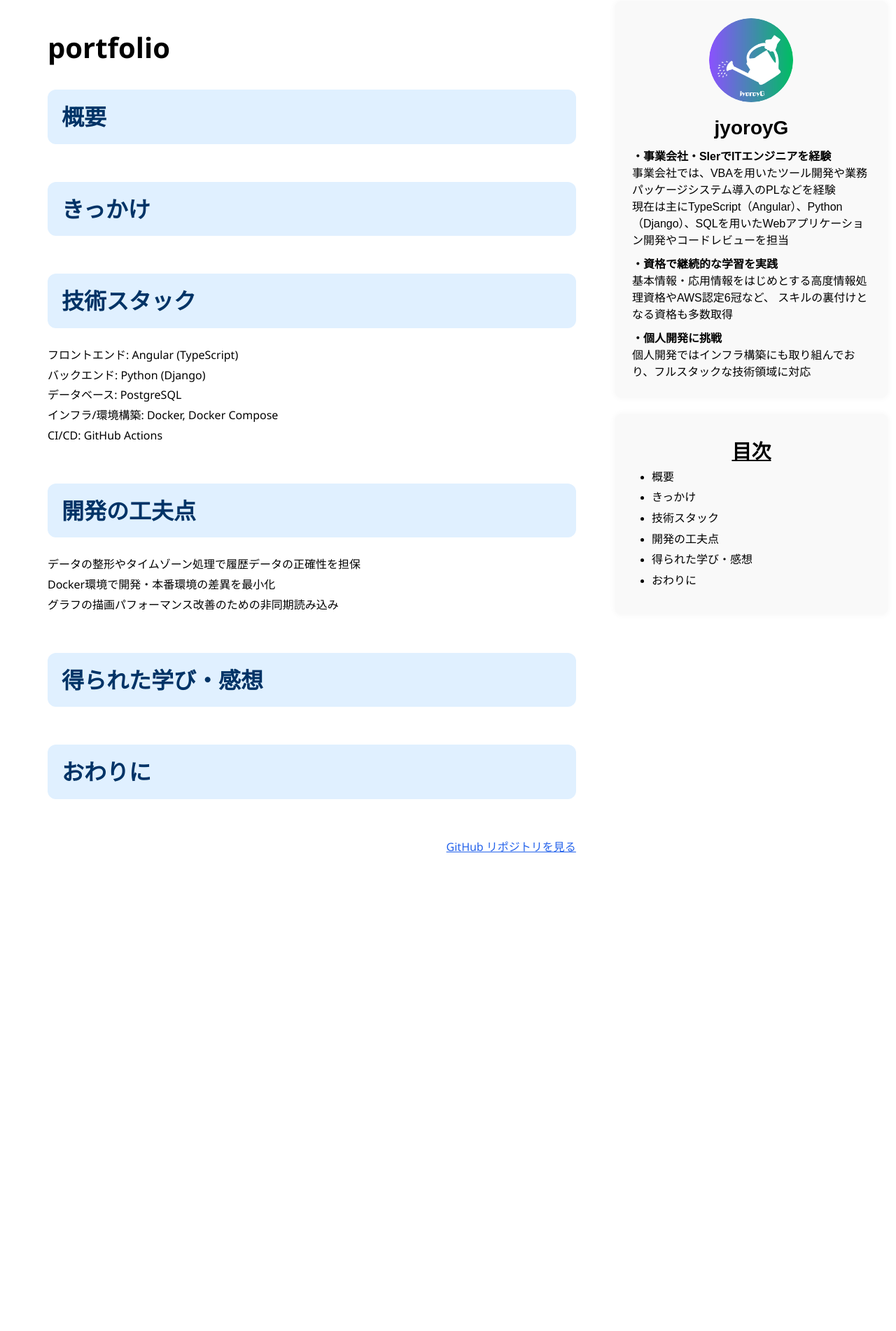
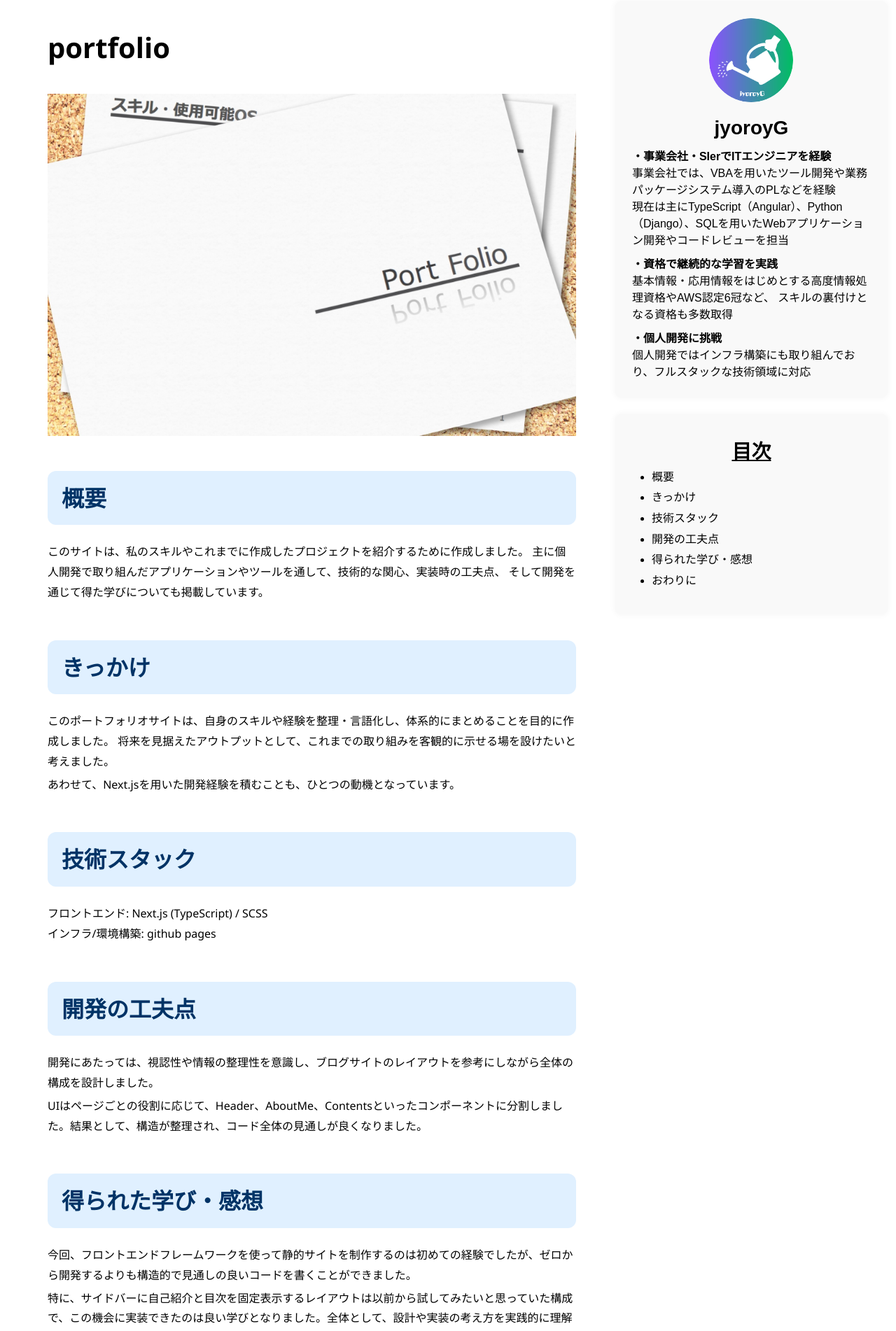
Before and after one commit to jyoloyG4465/portfolio, a Next.js app: page /portfolio in a window 1280 px wide. Shown: the part 180-2082 px from the top of the page at 70% size. Before the commit the page ends 1467 px from the top, so only its background shows below. Built offline with nearby package versions, Linux system fonts and the light colour scheme.

Commit message:
update pages

```diff
--- a/src/app/globals.scss
+++ b/src/app/globals.scss
@@ -55,8 +55,9 @@ body {
 }
 
 .top-photo {
-  flex-shrink: 0;
-  margin: 30px 10px 50px 10px;
+  width: 100%;
+  margin: 30px auto 50px auto;
+  display: block;
 }
 
 .architecture {
--- a/src/app/history-view-tools/page.tsx
+++ b/src/app/history-view-tools/page.tsx
@@ -55,7 +55,7 @@ export default function HistoryViewToolsPage() {
       <section id="skills" className="page-section">
         <div className="section-title">技術スタック</div>
         <ul className="section-list">
-          <li>フロントエンド: Angular (TypeScript)</li>
+          <li>フロントエンド: Angular (TypeScript) / SCSS</li>
           <li>バックエンド: Python (Django)</li>
           <li>データベース: PostgreSQL</li>
           <li>インフラ/環境構築: Docker, Docker Compose</li>
@@ -65,6 +65,9 @@ export default function HistoryViewToolsPage() {
 
       <section id="products" className="page-section">
         <div className="section-title">開発の工夫点</div>
+        <div className="architecture">
+          <img src="/history-view-tools-draw.png" />
+        </div>
         <div className="career-paragraph">
           上の画像がアーキテクチャ図になります。今回、Docker
           を利用してローカル環境内で完結するアーキテクチャを採用しました。これにより、個人情報である視聴履歴を外部に送信されるリスクをなくしました。
--- a/src/app/portfolio/Portfolio.module.scss
+++ /dev/null
@@ -1,15 +0,0 @@
-.list {
-  list-style: disc inside;
-  margin-top: 0.5rem;
-  line-height: 1.7;
-}
-
-.linkRight {
-  text-align: right;
-}
-
-.link {
-  color: #2563eb;
-  font-weight: 500;
-  text-decoration: underline;
-}
--- a/src/app/portfolio/page.tsx
+++ b/src/app/portfolio/page.tsx
@@ -1,7 +1,6 @@
 "use client"; // Contextのstateを操作するのでクライアントコンポーネントにする
 
 import { useEffect } from "react";
-import styles from "./Portfolio.module.scss";
 import { useToc } from "../context/TocContext";
 import Link from "next/link";
 
@@ -24,41 +23,63 @@ export default function PortfolioPage() {
   return (
     <div className="page-container">
       <div className="product-title">portfolio</div>
-
+      <div className="top-photo">
+        <img src="/portfolio-top.jpg" />
+      </div>
       <section id="introduction" className="page-section">
         <div className="section-title">概要</div>
+        <div className="career-paragraph">
+          このサイトは、私のスキルやこれまでに作成したプロジェクトを紹介するために作成しました。
+          主に個人開発で取り組んだアプリケーションやツールを通して、技術的な関心、実装時の工夫点、
+          そして開発を通じて得た学びについても掲載しています。
+        </div>
       </section>
 
       <section id="reason" className="page-section">
         <div className="section-title">きっかけ</div>
+        <div className="career-paragraph">
+          このポートフォリオサイトは、自身のスキルや経験を整理・言語化し、体系的にまとめることを目的に作成しました。
+          将来を見据えたアウトプットとして、これまでの取り組みを客観的に示せる場を設けたいと考えました。
+        </div>
+        <div className="career-paragraph">
+          あわせて、Next.jsを用いた開発経験を積むことも、ひとつの動機となっています。
+        </div>
       </section>
 
       <section id="skills" className="page-section">
         <div className="section-title">技術スタック</div>
         <ul className="section-list">
-          <li>フロントエンド: Angular (TypeScript)</li>
-          <li>バックエンド: Python (Django)</li>
-          <li>データベース: PostgreSQL</li>
-          <li>インフラ/環境構築: Docker, Docker Compose</li>
-          <li>CI/CD: GitHub Actions</li>
+          <li>フロントエンド: Next.js (TypeScript) / SCSS </li>
+          <li>インフラ/環境構築: github pages</li>
         </ul>
       </section>
 
       <section id="products" className="page-section">
         <div className="section-title">開発の工夫点</div>
-        <ul className="section-list">
-          <li>データの整形やタイムゾーン処理で履歴データの正確性を担保</li>
-          <li>Docker環境で開発・本番環境の差異を最小化</li>
-          <li>グラフの描画パフォーマンス改善のための非同期読み込み</li>
-        </ul>
+        <div className="career-paragraph">
+          開発にあたっては、視認性や情報の整理性を意識し、ブログサイトのレイアウトを参考にしながら全体の構成を設計しました。
+        </div>
+        <div className="career-paragraph">
+          UIはページごとの役割に応じて、Header、AboutMe、Contentsといったコンポーネントに分割しました。結果として、構造が整理され、コード全体の見通しが良くなりました。
+        </div>
       </section>
 
       <section id="learnings" className="page-section">
         <div className="section-title">得られた学び・感想</div>
+        <div className="career-paragraph">
+          今回、フロントエンドフレームワークを使って静的サイトを制作するのは初めての経験でしたが、ゼロから開発するよりも構造的で見通しの良いコードを書くことができました。
+        </div>
+        <div className="career-paragraph">
+          特に、サイドバーに自己紹介と目次を固定表示するレイアウトは以前から試してみたいと思っていた構成で、この機会に実装できたのは良い学びとなりました。全体として、設計や実装の考え方を実践的に理解する貴重な経験になりました。
+        </div>
       </section>
 
       <section id="closing" className="page-section">
         <div className="section-title">おわりに</div>
+        <div className="career-paragraph">
+          私自身の経歴やアウトプットをただ紹介するだけでなく、それらをどう見せるかというUIを考えるプロセスを通じて、改めて自分のこれまでの歩みを振り返る良い機会となりました。
+          普段の業務ではなかなか意識できない視点から自分と向き合えたことは新鮮であり、今後のキャリアやアウトプットの方向性を見つめ直すきっかけにもなったと感じています。
+        </div>
       </section>
 
       <div className="link-right">
```
Also changed, not shown: public/history-view-tools-draw.png (added), public/portfolio-top.jpg (added).
